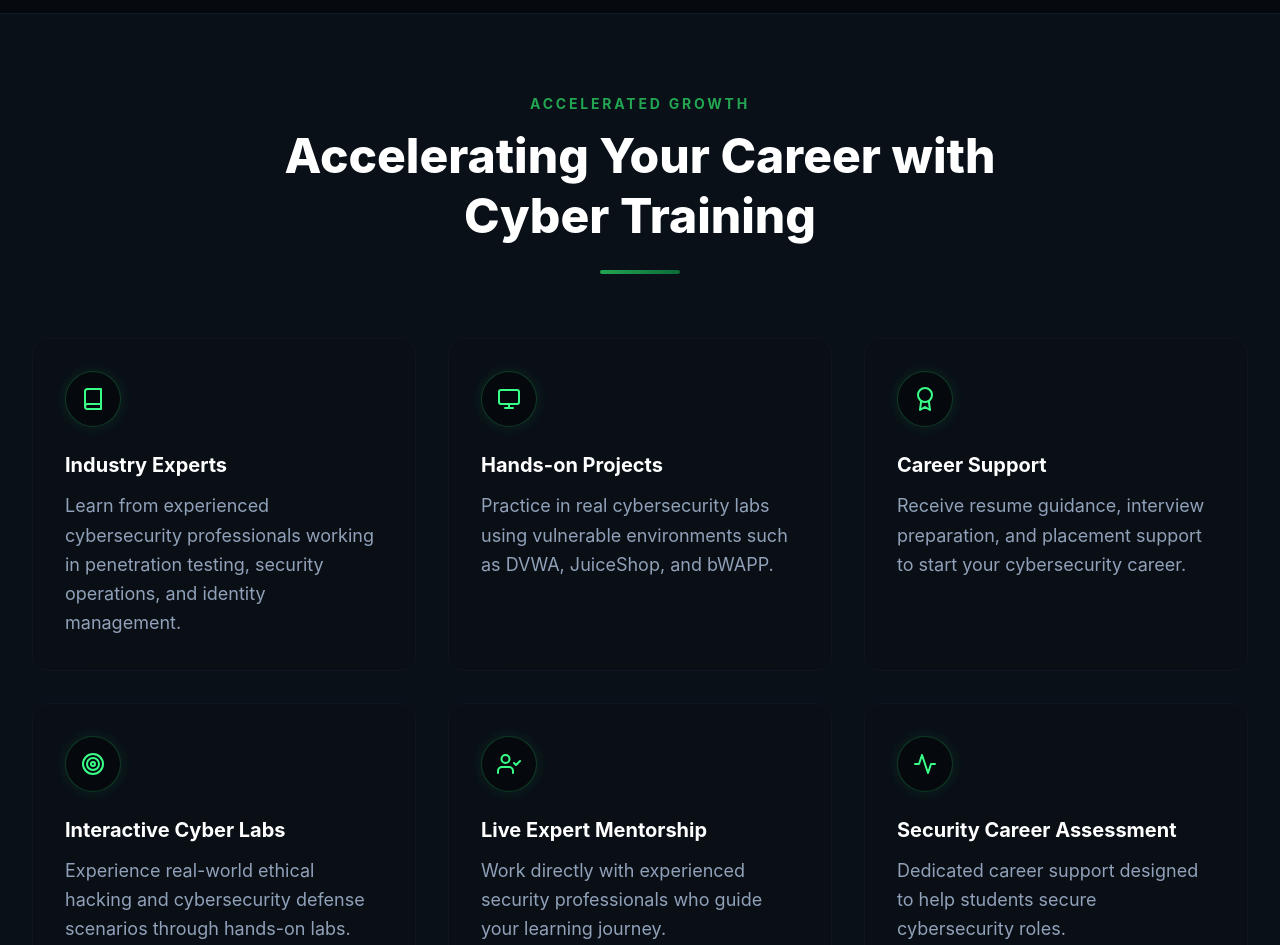
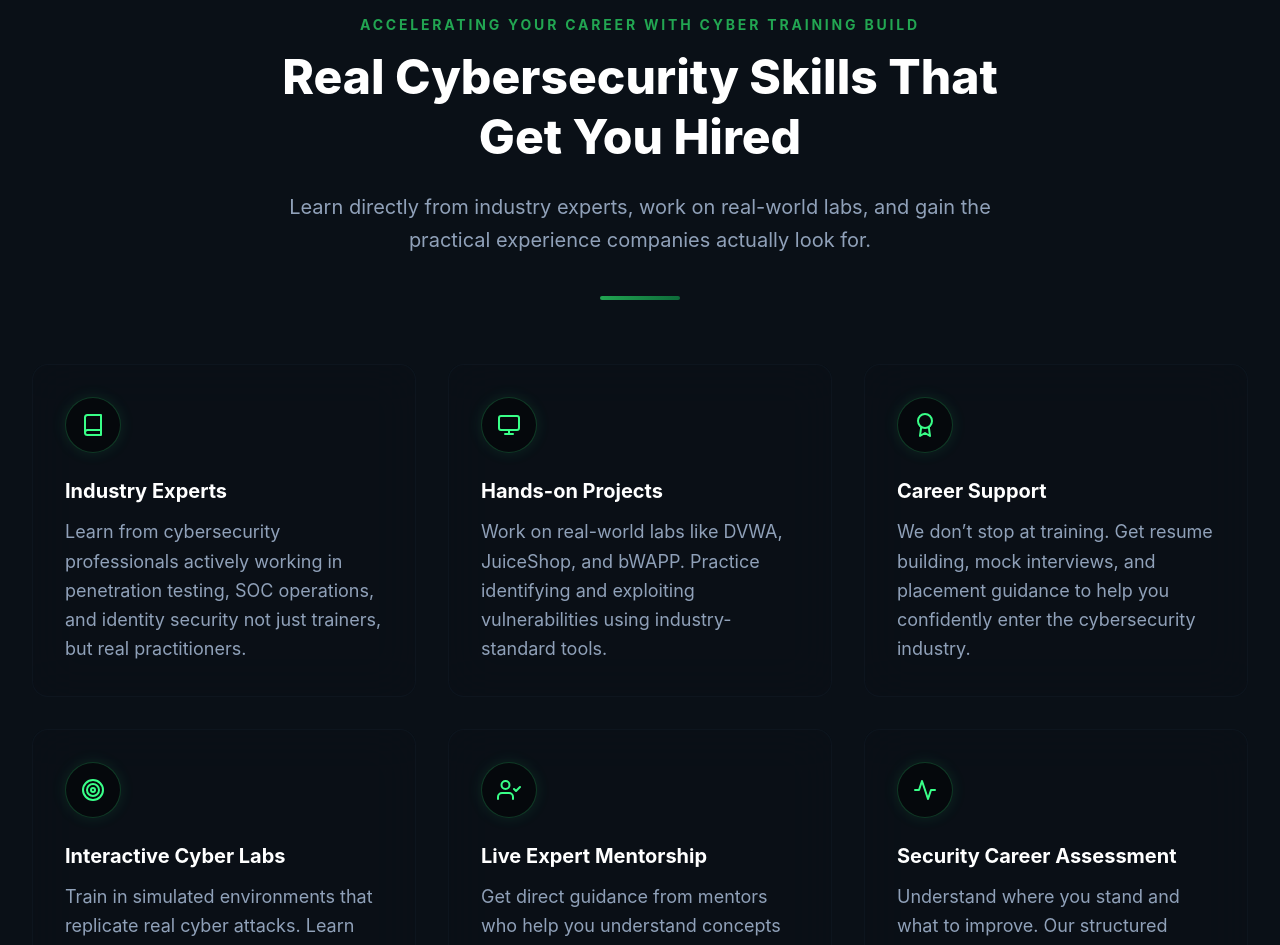
Before and after one commit to sriparthu1422/Secure-8, a React (Vite) app: page / in a window 1280 px wide. Shown: the part 940-1885 px from the top of the page. Built offline with nearby package versions, Linux system fonts and the light colour scheme; grey boxes are pictures that could not be loaded.

Commit message:
Refactor SectionTitle component and update Home page features content

```diff
--- a/src/components/Hero.jsx
+++ b/src/components/Hero.jsx
@@ -28,7 +28,7 @@ const Hero = () => {
 
                     {/* Headline */}
                     <h1 className="text-3xl sm:text-5xl lg:text-6xl xl:text-7xl font-extrabold tracking-tight mb-6 leading-[1.15] lg:leading-[1.1] w-full">
-                        <span className="block text-white mb-2">Learn Cybersecurity by Doing — Not Just Watching</span>
+                        <span className="block text-white mb-2">Learn Cybersecurity by Doing - Not Just Watching</span>
                         <span className="block text-transparent bg-clip-text bg-gradient-to-r from-accent-blue via-accent-cyan to-white pb-2 text-glow-sm">
                             Become Job-Ready in Ethical Hacking & VAPT
                         </span>
--- a/src/components/SectionTitle.jsx
+++ b/src/components/SectionTitle.jsx
@@ -1,16 +1,19 @@
 import React from 'react';
 
-const SectionTitle = ({ title, subtitle, center = false }) => {
+const SectionTitle = ({ title, subtitle, mainTitle, center = false }) => {
     return (
         <div className={`mb-16 ${center ? 'text-center' : 'text-left'} max-w-3xl ${center ? 'mx-auto' : ''}`}>
-            {subtitle && (
+            {title && (
                 <span className="text-accent-blue font-bold tracking-[0.2em] uppercase text-sm mb-3 block">
-                    {subtitle}
+                    {title}
                 </span>
             )}
             <h2 className="text-2xl sm:text-3xl lg:text-4xl lg:text-5xl font-extrabold text-white mb-6 leading-tight">
-                {title}
+                {subtitle}
             </h2>
+            <p className="text-base sm:text-lg md:text-xl text-slate-400 mb-8 md:mb-10 max-w-3xl mx-auto leading-relaxed">
+                {mainTitle}
+            </p>
             <div className={`h-1 w-20 bg-gradient-to-r from-accent-blue to-accent-purple rounded-full ${center ? 'mx-auto' : ''}`}></div>
         </div>
     );
--- a/src/pages/Home.jsx
+++ b/src/pages/Home.jsx
@@ -18,40 +18,41 @@ const Home = () => {
             <section className="py-12 sm:py-16 lg:py-20 bg-cyber-900 border-t border-cyber-800">
                 <LayoutContainer className="relative z-10">
                     <SectionTitle
-                        title="Accelerating Your Career with Cyber Training"
-                        subtitle="Accelerated Growth"
+                        title="Accelerating Your Career with Cyber Training Build"
+                        subtitle="Real Cybersecurity Skills That Get You Hired"
+                        mainTitle="Learn directly from industry experts, work on real-world labs, and gain the practical experience companies actually look for."
                         center
                     />
                     <div className="grid grid-cols-1 md:grid-cols-2 lg:grid-cols-3 gap-4 sm:gap-6 lg:gap-8 mt-10 max-w-7xl mx-auto">
                         <FeatureCard
                             icon={FiBook}
                             title="Industry Experts"
-                            description="Learn from experienced cybersecurity professionals working in penetration testing, security operations, and identity management."
+                            description="Learn from cybersecurity professionals actively working in penetration testing, SOC operations, and identity security not just trainers, but real practitioners."
                         />
                         <FeatureCard
                             icon={FiMonitor}
                             title="Hands-on Projects"
-                            description="Practice in real cybersecurity labs using vulnerable environments such as DVWA, JuiceShop, and bWAPP."
+                            description="Work on real-world labs like DVWA, JuiceShop, and bWAPP. Practice identifying and exploiting vulnerabilities using industry-standard tools."
                         />
                         <FeatureCard
                             icon={FiAward}
                             title="Career Support"
-                            description="Receive resume guidance, interview preparation, and placement support to start your cybersecurity career."
+                            description="We don’t stop at training. Get resume building, mock interviews, and placement guidance to help you confidently enter the cybersecurity industry."
                         />
                         <FeatureCard
                             icon={FiTarget}
                             title="Interactive Cyber Labs"
-                            description="Experience real-world ethical hacking and cybersecurity defense scenarios through hands-on labs."
+                            description="Train in simulated environments that replicate real cyber attacks. Learn how to think like a hacker and defend like a professional."
                         />
                         <FeatureCard
                             icon={FiUserCheck}
                             title="Live Expert Mentorship"
-                            description="Work directly with experienced security professionals who guide your learning journey."
+                            description="Get direct guidance from mentors who help you understand concepts deeply, solve real problems, and stay on track."
                         />
                         <FeatureCard
                             icon={FiActivity}
                             title="Security Career Assessment"
-                            description="Dedicated career support designed to help students secure cybersecurity roles."
+                            description="Understand where you stand and what to improve. Our structured guidance helps you move from beginner to job-ready with clarity."
                         />
                     </div>
                 </LayoutContainer>
```
